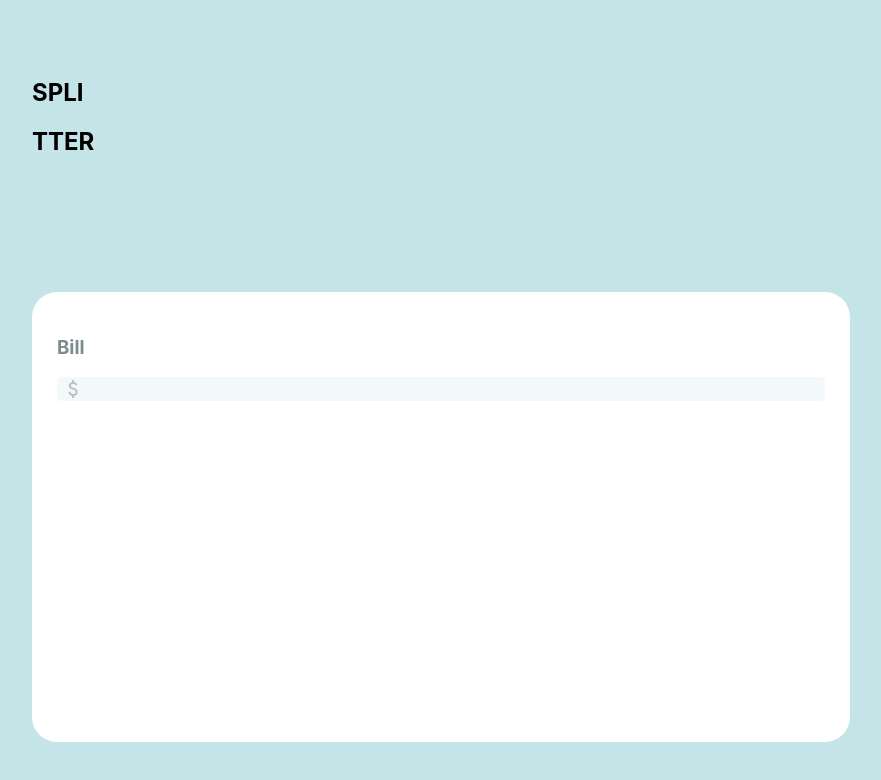
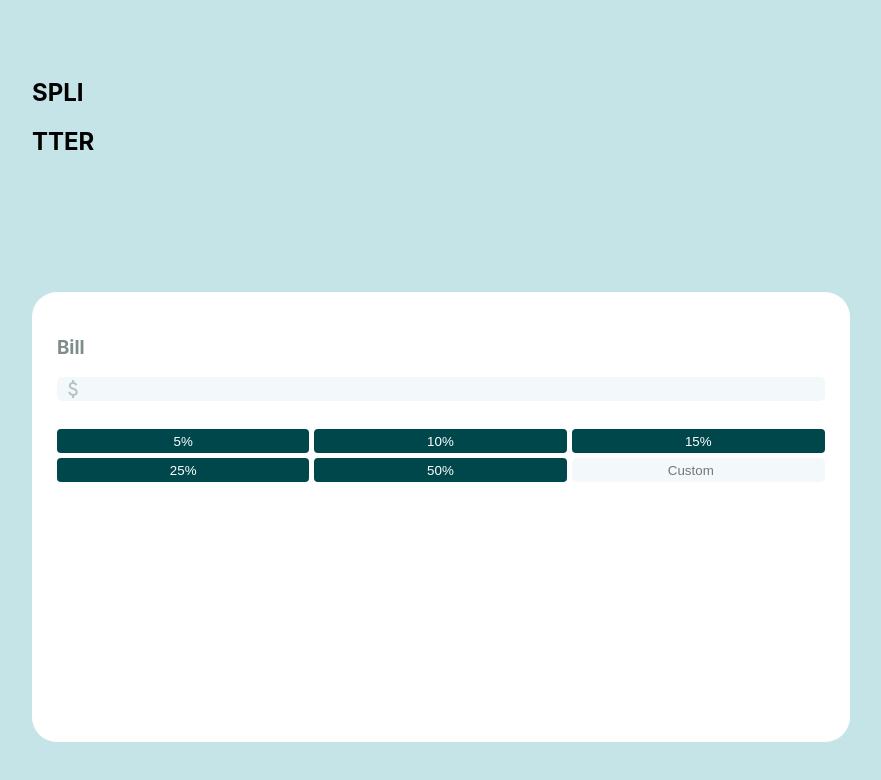
Before and after one commit to im-victor-mendez/tip_calculator, a React (Create React App) app: page / in a window 1280 px wide. Shown: the top 780 px of the page, without its empty margins (199-1080 px from the left). Built offline with nearby package versions, Linux system fonts and the light colour scheme.

Commit message:
Added Tips component section and styled. Modified Input to be adde at the end of tips.

```diff
--- a/src/App.js
+++ b/src/App.js
@@ -1,6 +1,12 @@
 import './App.scss';
 import Board from './components/Board';
 import Input from './components/Input';
+import Tips from './components/Tips';
+
+const view = [
+  <Input name='Bill' type='number' icon='Attach_Money' />,
+  <Tips />
+]
 
 function App() {
   return (
@@ -9,7 +15,13 @@ function App() {
         <h1>SPLI</h1>
         <h1>TTER</h1>
       </div>
-      <Board view={<Input name='Bill' type='number' icon='Attach_Money' />} />
+      <Board view={view} />
+      {/*
+        <Percentage />
+      */}
+      {
+
+      }
     </section>
   );
 }
--- a/src/components/Input.jsx
+++ b/src/components/Input.jsx
@@ -5,9 +5,17 @@ import '../styles/Input.scss'
 function Input(props) {
   return (
     <div className='input'>
-        <h1 id='name'>{props.name}</h1>
-        <input type={props.type} />
-        <i id='icon' className='material-symbols-outlined'>{props.icon}</i>
+      {
+        props.name != undefined ?
+        <h1 id='name'>{props.name}</h1> :
+        <></>
+      }
+        <input type={props.type} placeholder={props.placeholder} />
+        {
+          props.icon != undefined ?
+          <i id='icon' className='material-symbols-outlined'>{props.icon}</i> :
+          <></>
+        }
     </div>
   )
 }
--- /dev/null
+++ b/src/components/Tips.jsx
@@ -0,0 +1,29 @@
+import React from 'react'
+import '../styles/Tips.scss'
+import Input from './Input'
+
+const percentages = [5, 10, 15, 25, 50]
+
+/* props = percentage */
+function Percentage(props) {
+  return (
+    <button className='percentage' value={props.percentage} /*onClick={event => setPercentage(event.target.value)}*/>
+        {props.percentage}%
+    </button>
+  )
+}
+
+function Tips() {
+  return (
+    <div id='tips'>
+      {
+        percentages.map(
+          percentage => <Percentage percentage={percentage} />
+        )
+      }
+      <Input type='number' placeholder='Custom' />
+    </div>
+  )
+}
+
+export default Tips
--- a/src/consts/colors.scss
+++ b/src/consts/colors.scss
@@ -1,6 +1,11 @@
 :root {
     --background-app: #C5E4E7;
+
+    /* Input */
     --background-input: #F3F8FB;
     --color-input: #B4C4C3;
     --color-input-name: #7F8C8C;
+
+    /* Percentage */
+    --background-percentage: #00474B;
 }
--- /dev/null
+++ b/src/styles/Tips.scss
@@ -0,0 +1,19 @@
+.percentage {
+    border: 0px;
+    border-radius: 4px;
+    color: white;
+    text-align: center;
+    background-color: var(--background-percentage);
+    height: 24px;
+}
+
+#tips {
+    display: grid;
+    grid-template-columns: auto auto 33%;
+    gap: 5px;
+
+    Input {
+        width: 100%;
+        text-align: center;
+    }
+}
```
